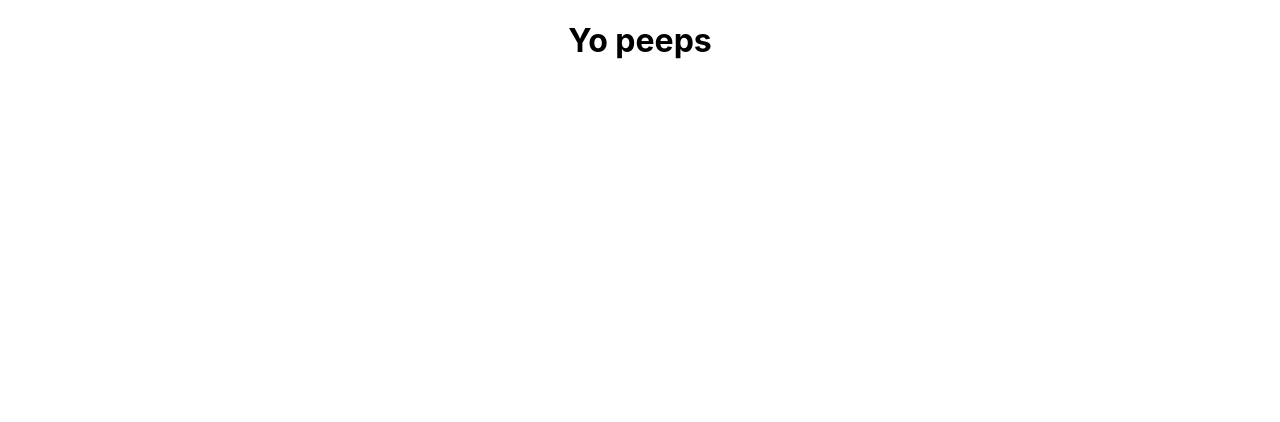
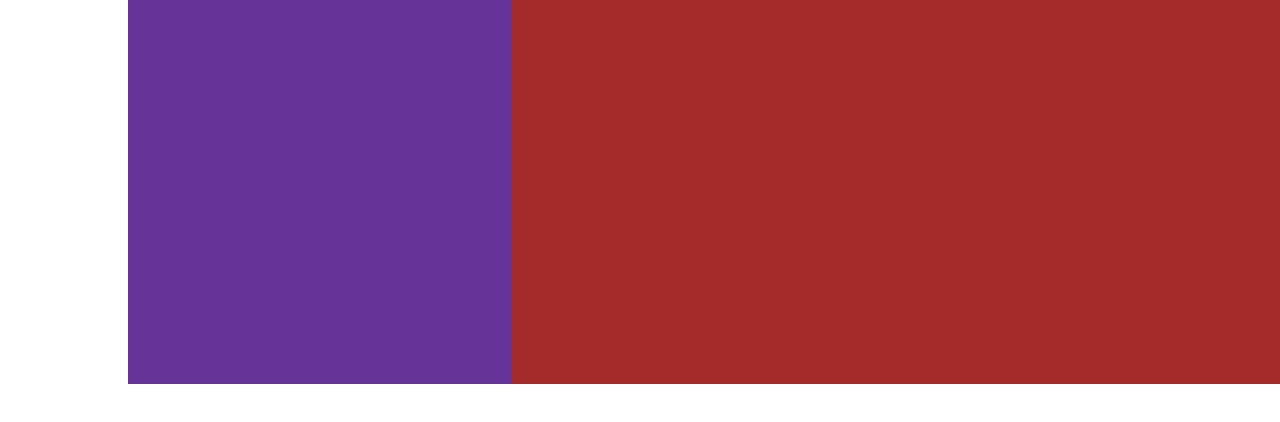
Before and after one commit to RagingScout95/shiny-broccoli, a React (Create React App) app: page / in a window 1280 px wide. Shown: the top 422 px of the page. Built offline with nearby package versions, Linux system fonts and the light colour scheme.

Commit message:
testing api code

```diff
--- a/package.json
+++ b/package.json
@@ -6,6 +6,7 @@
     "@testing-library/jest-dom": "^5.16.5",
     "@testing-library/react": "^13.4.0",
     "@testing-library/user-event": "^13.5.0",
+    "axios": "^0.27.2",
     "react": "^18.2.0",
     "react-dom": "^18.2.0",
     "react-scripts": "5.0.1",
--- a/src/App.js
+++ b/src/App.js
@@ -1,11 +1,20 @@
-import './App.css';
-import React from 'react';
+import "./App.css";
+import React from "react";
+import axios from "axios";
+import ProductPage from "./components/productpage/ProductPage";
 
 function App() {
+  const getAllUsers = async () => {
+    const allusers = await axios
+      .get("http://localhost:5000/ecommerce/api/v1/allusers")
+      .then((response) => {
+        console.log(response);
+      });
+  };
+  // getAllUsers();
   return (
     <div className="App">
-      <h1>Yo peeps
-      </h1>
+      <ProductPage />
     </div>
   );
 }
--- /dev/null
+++ b/src/components/productpage/ProductPage.css
@@ -0,0 +1,18 @@
+.product-page {
+  width: 100vw;
+  display: flex;
+  flex-direction: row;
+  justify-content: flex-end;
+}
+
+.product-image-container {
+  width: 30vw;
+  background-color: rebeccapurple;
+  height: 30vw;
+}
+
+.product-details-container {
+  width: 60vw;
+  background-color: brown;
+  height: 30vw;
+}
--- /dev/null
+++ b/src/components/productpage/ProductPage.jsx
@@ -0,0 +1,16 @@
+import React from "react";
+import "./ProductPage.css";
+const ProductPage = (props) => {
+  return (
+    <div className="product-page">
+      <div className="product-image-container"></div>
+      <div className="product-details-container">
+        <section className="product-title"></section>
+        <section className="product-details"></section>
+        <section className="product-description"></section>
+      </div>
+    </div>
+  );
+};
+
+export default ProductPage;
--- a/src/index.css
+++ b/src/index.css
@@ -1,13 +1,8 @@
 body {
+  font-family: -apple-system, BlinkMacSystemFont, "Segoe UI", "Roboto", "Oxygen",
+    "Ubuntu", "Cantarell", "Fira Sans", "Droid Sans", "Helvetica Neue",
+    sans-serif;
   margin: 0;
-  font-family: -apple-system, BlinkMacSystemFont, 'Segoe UI', 'Roboto', 'Oxygen',
-    'Ubuntu', 'Cantarell', 'Fira Sans', 'Droid Sans', 'Helvetica Neue',
-    sans-serif;
-  -webkit-font-smoothing: antialiased;
-  -moz-osx-font-smoothing: grayscale;
+  padding: 0;
+  /* background-color: aqua; */
 }
-
-code {
-  font-family: source-code-pro, Menlo, Monaco, Consolas, 'Courier New',
-    monospace;
-}
```
Also changed, not shown: 1 other file (tests, documents, lock files or other folders).
